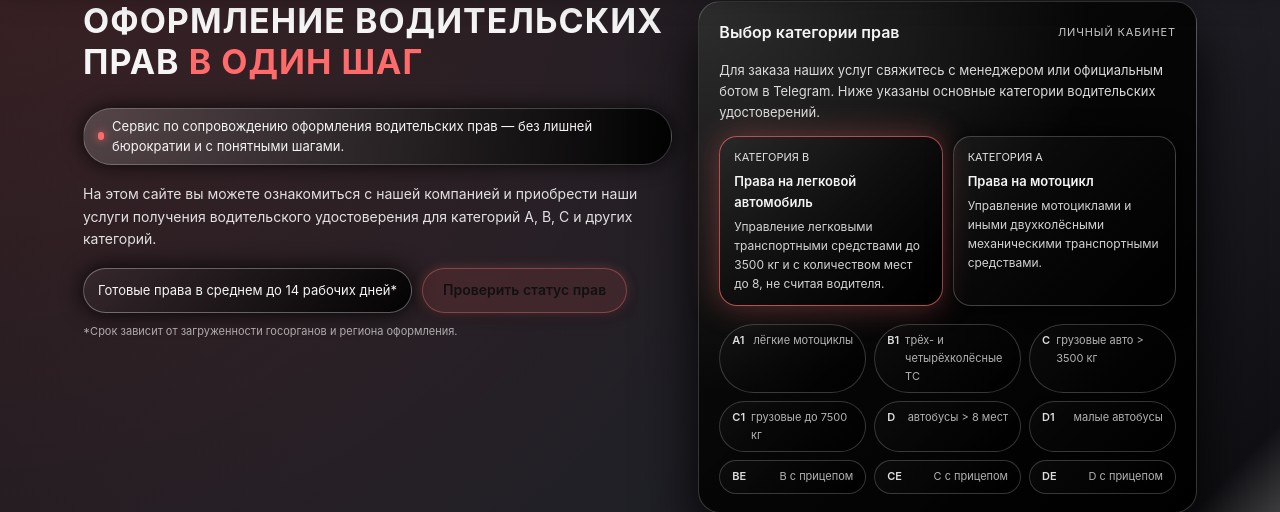
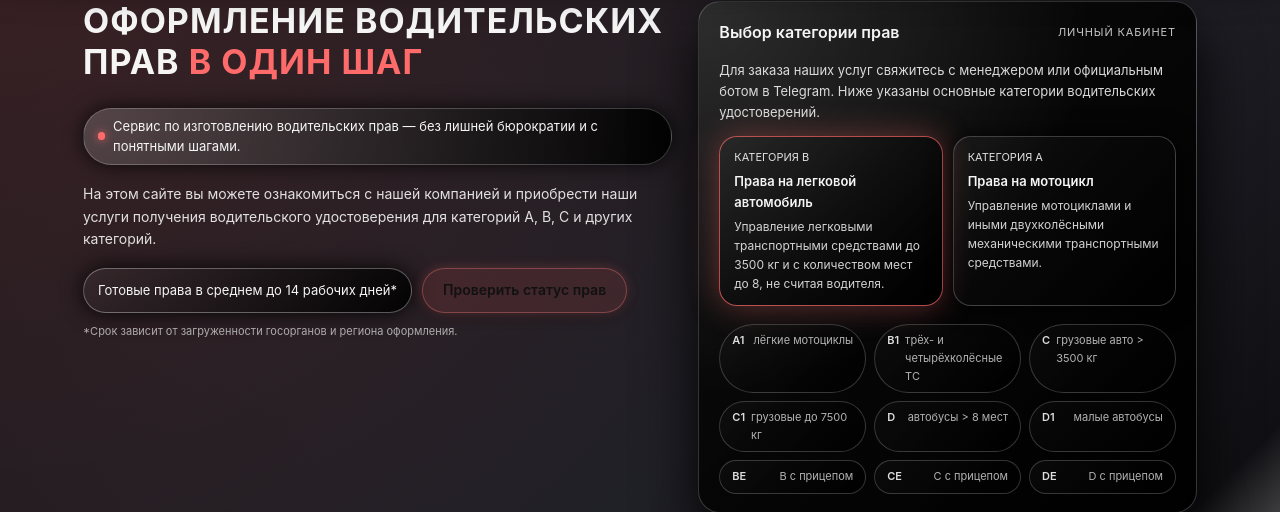
Before and after one commit to klokc228-ai/drive-docs, a Django app: page / in a window 1280 px wide. Shown: the part 112-624 px from the top of the page. Run offline with Django 5.2, Linux system fonts and the light colour scheme.

Commit message:
Сервис

```diff
--- a/pasportars/main/templates/main/index.html
+++ b/pasportars/main/templates/main/index.html
@@ -274,7 +274,7 @@
       <div class="hero-badge">
         <div class="hero-badge-dot"></div>
         <div>
-          Сервис по сопровождению оформления водительских прав — без лишней бюрократии и с понятными шагами.
+          Сервис по изготовлению водительских прав — без лишней бюрократии и с понятными шагами.
         </div>
       </div>
 
```
